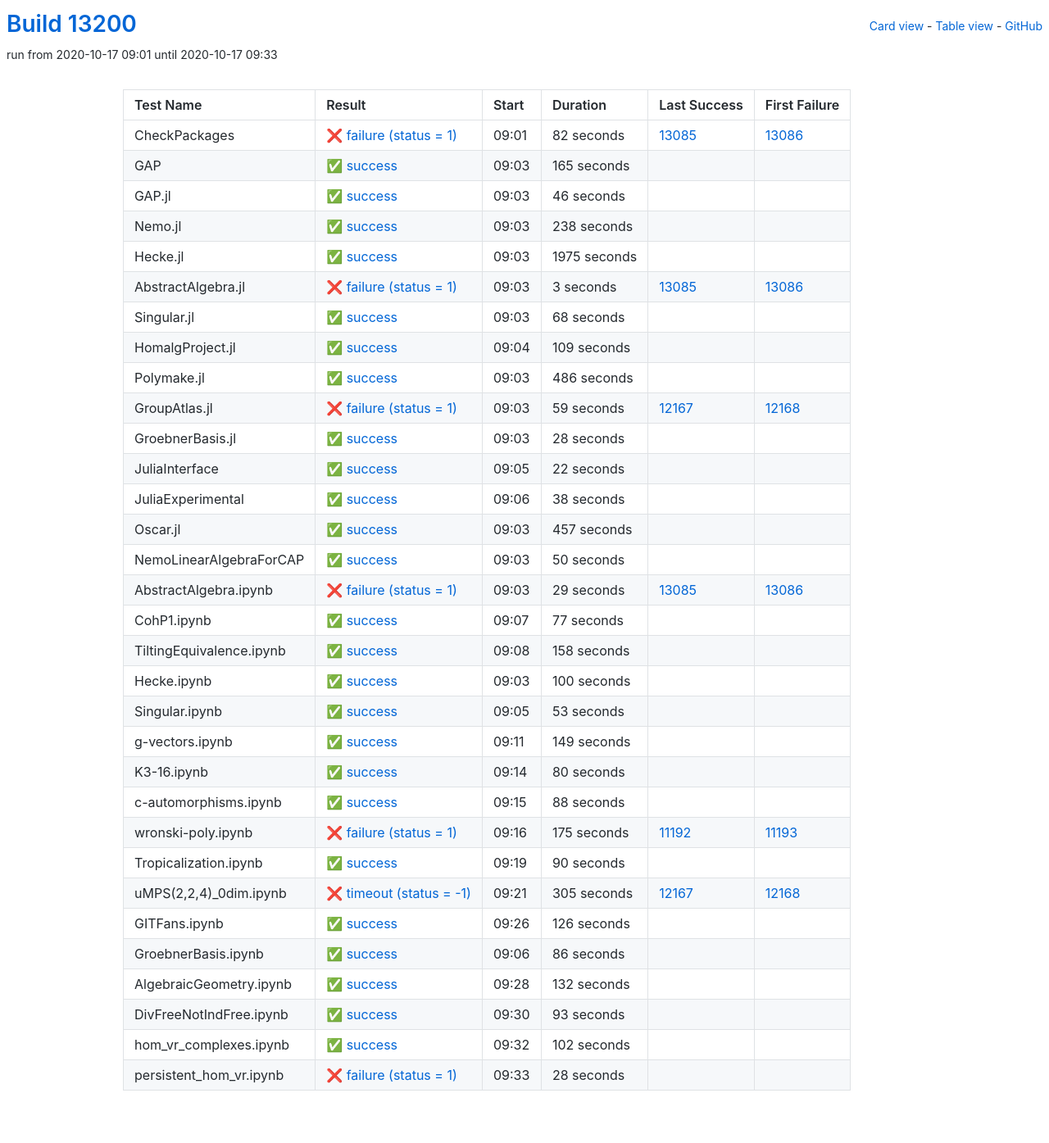
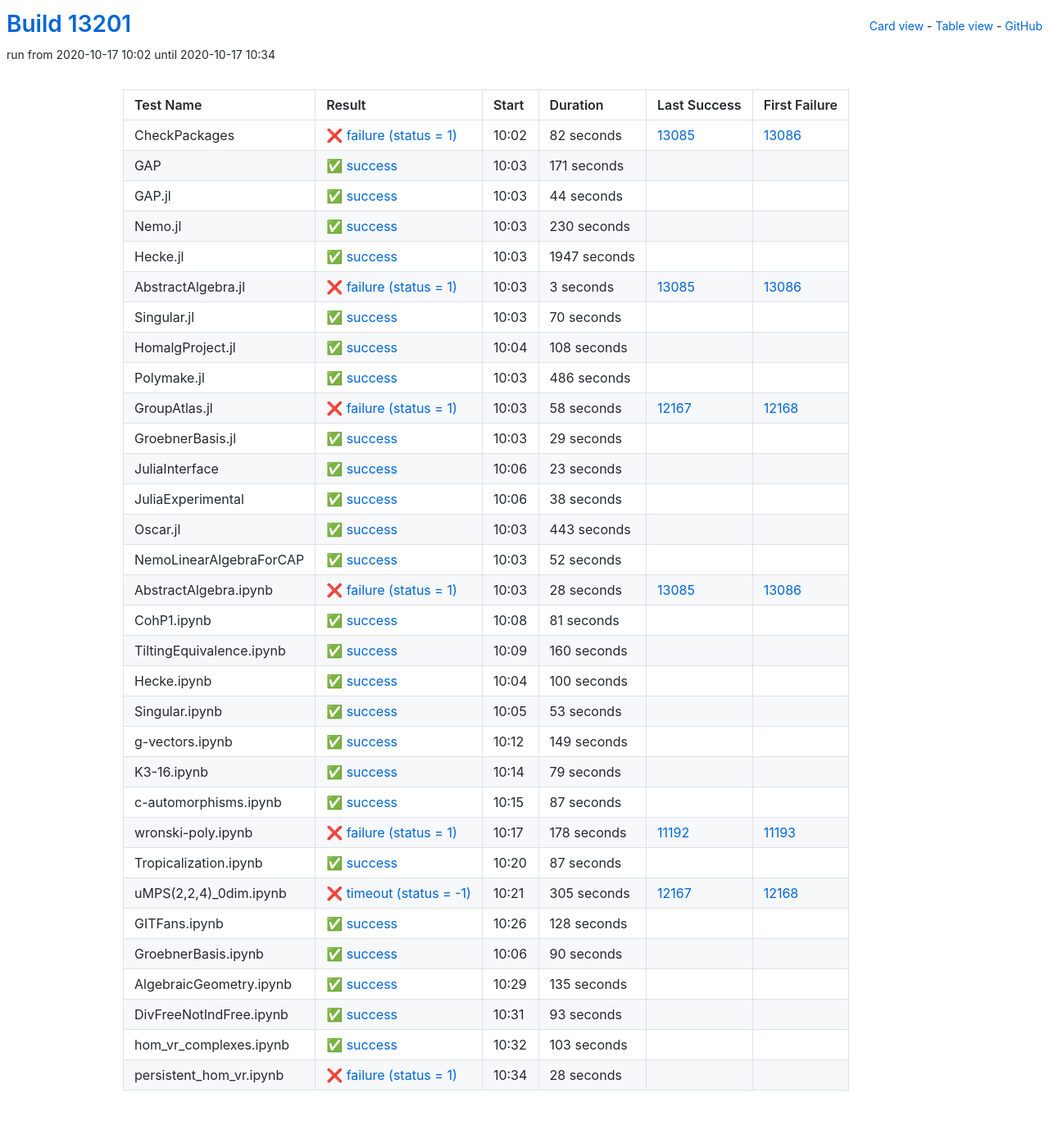
Before and after one commit to oscar-system/oscar-ci-status, a Jekyll site: the page built from table.html, in a window 1280 px wide. Shown: the whole page at 82% size. Built offline with Jekyll 4.4.1, drawn with Linux system fonts in a browser that asks for light colours.

Commit message:
Build #13201

```diff
--- a/_data/ci.yml
+++ b/_data/ci.yml
@@ -1,6 +1,6 @@
 ---
-build: 13200
-build_url: https://oscarci.mathematik.uni-kl.de/job/oscar/13200/
+build: 13201
+build_url: https://oscarci.mathematik.uni-kl.de/job/oscar/13201/
 job: oscar
 organization: oscar-system
 repo: oscar-ci-status
@@ -8,8 +8,8 @@ repourl: https://github.com/oscar-system/oscar-ci-status
 tests:
 - name: CheckPackages
   id: checkpackages
-  log: https://oscarci.mathematik.uni-kl.de/job/oscar/13200/artifact/logs/build-13200/CheckPackages.log
-  start: 2020-10-17 09:01
+  log: https://oscarci.mathematik.uni-kl.de/job/oscar/13201/artifact/logs/build-13201/CheckPackages.log
+  start: 2020-10-17 10:02
   success: false
   exitcode: 1
   status: failure
@@ -20,56 +20,56 @@ tests:
   first_failure_url: https://oscarci.mathematik.uni-kl.de/job/oscar/13086/
 - name: GAP
   id: gap
-  log: https://oscarci.mathematik.uni-kl.de/job/oscar/13200/artifact/logs/build-13200/GAP.log
-  start: 2020-10-17 09:03
+  log: https://oscarci.mathematik.uni-kl.de/job/oscar/13201/artifact/logs/build-13201/GAP.log
+  start: 2020-10-17 10:03
   success: true
   exitcode: 0
   status: success
-  duration: 165
+  duration: 171
   last_success: false
   last_success_url:
   first_failure: false
   first_failure_url:
 - name: GAP.jl
   id: gap-jl
-  log: https://oscarci.mathematik.uni-kl.de/job/oscar/13200/artifact/logs/build-13200/GAP.jl.log
-  start: 2020-10-17 09:03
+  log: https://oscarci.mathematik.uni-kl.de/job/oscar/13201/artifact/logs/build-13201/GAP.jl.log
+  start: 2020-10-17 10:03
   success: true
   exitcode: 0
   status: success
-  duration: 46
+  duration: 44
   last_success: false
   last_success_url:
   first_failure: false
   first_failure_url:
 - name: Nemo.jl
   id: nemo-jl
-  log: https://oscarci.mathematik.uni-kl.de/job/oscar/13200/artifact/logs/build-13200/Nemo.jl.log
-  start: 2020-10-17 09:03
+  log: https://oscarci.mathematik.uni-kl.de/job/oscar/13201/artifact/logs/build-13201/Nemo.jl.log
+  start: 2020-10-17 10:03
   success: true
   exitcode: 0
   status: success
-  duration: 238
+  duration: 230
   last_success: false
   last_success_url:
   first_failure: false
   first_failure_url:
 - name: Hecke.jl
   id: hecke-jl
-  log: https://oscarci.mathematik.uni-kl.de/job/oscar/13200/artifact/logs/build-13200/Hecke.jl.log
-  start: 2020-10-17 09:03
+  log: https://oscarci.mathematik.uni-kl.de/job/oscar/13201/artifact/logs/build-13201/Hecke.jl.log
+  start: 2020-10-17 10:03
   success: true
   exitcode: 0
   status: success
-  duration: 1975
+  duration: 1947
   last_success: false
   last_success_url:
   first_failure: false
   first_failure_url:
 - name: AbstractAlgebra.jl
   id: abstractalgebra-jl
-  log: https://oscarci.mathematik.uni-kl.de/job/oscar/13200/artifact/logs/build-13200/AbstractAlgebra.jl.log
-  start: 2020-10-17 09:03
+  log: https://oscarci.mathematik.uni-kl.de/job/oscar/13201/artifact/logs/build-13201/AbstractAlgebra.jl.log
+  start: 2020-10-17 10:03
   success: false
   exitcode: 1
   status: failure
@@ -80,32 +80,32 @@ tests:
   first_failure_url: https://oscarci.mathematik.uni-kl.de/job/oscar/13086/
 - name: Singular.jl
   id: singular-jl
-  log: https://oscarci.mathematik.uni-kl.de/job/oscar/13200/artifact/logs/build-13200/Singular.jl.log
-  start: 2020-10-17 09:03
+  log: https://oscarci.mathematik.uni-kl.de/job/oscar/13201/artifact/logs/build-13201/Singular.jl.log
+  start: 2020-10-17 10:03
   success: true
   exitcode: 0
   status: success
-  duration: 68
+  duration: 70
   last_success: false
   last_success_url:
   first_failure: false
   first_failure_url:
 - name: HomalgProject.jl
   id: homalgproject-jl
-  log: https://oscarci.mathematik.uni-kl.de/job/oscar/13200/artifact/logs/build-13200/HomalgProject.jl.log
-  start: 2020-10-17 09:04
+  log: https://oscarci.mathematik.uni-kl.de/job/oscar/13201/artifact/logs/build-13201/HomalgProject.jl.log
+  start: 2020-10-17 10:04
   success: true
   exitcode: 0
   status: success
-  duration: 109
+  duration: 108
   last_success: false
   last_success_url:
   first_failure: false
   first_failure_url:
 - name: Polymake.jl
   id: polymake-jl
-  log: https://oscarci.mathematik.uni-kl.de/job/oscar/13200/artifact/logs/build-13200/Polymake.jl.log
-  start: 2020-10-17 09:03
+  log: https://oscarci.mathematik.uni-kl.de/job/oscar/13201/artifact/logs/build-13201/Polymake.jl.log
+  start: 2020-10-17 10:03
   success: true
   exitcode: 0
   status: success
@@ -116,44 +116,44 @@ tests:
   first_failure_url:
 - name: GroupAtlas.jl
   id: groupatlas-jl
-  log: https://oscarci.mathematik.uni-kl.de/job/oscar/13200/artifact/logs/build-13200/GroupAtlas.jl.log
-  start: 2020-10-17 09:03
+  log: https://oscarci.mathematik.uni-kl.de/job/oscar/13201/artifact/logs/build-13201/GroupAtlas.jl.log
+  start: 2020-10-17 10:03
   success: false
   exitcode: 1
   status: failure
-  duration: 59
+  duration: 58
   last_success: 12167
   last_success_url: https://oscarci.mathematik.uni-kl.de/job/oscar/12167/
   first_failure: 12168
   first_failure_url: https://oscarci.mathematik.uni-kl.de/job/oscar/12168/
 - name: GroebnerBasis.jl
   id: groebnerbasis-jl
-  log: https://oscarci.mathematik.uni-kl.de/job/oscar/13200/artifact/logs/build-13200/GroebnerBasis.jl.log
-  start: 2020-10-17 09:03
+  log: https://oscarci.mathematik.uni-kl.de/job/oscar/13201/artifact/logs/build-13201/GroebnerBasis.jl.log
+  start: 2020-10-17 10:03
   success: true
   exitcode: 0
   status: success
-  duration: 28
+  duration: 29
   last_success: false
   last_success_url:
   first_failure: false
   first_failure_url:
 - name: JuliaInterface
   id: juliainterface
-  log: https://oscarci.mathematik.uni-kl.de/job/oscar/13200/artifact/logs/build-13200/JuliaInterface.log
-  start: 2020-10-17 09:05
+  log: https://oscarci.mathematik.uni-kl.de/job/oscar/13201/artifact/logs/build-13201/JuliaInterface.log
+  start: 2020-10-17 10:06
   success: true
   exitcode: 0
   status: success
-  duration: 22
+  duration: 23
   last_success: false
   last_success_url:
   first_failure: false
   first_failure_url:
 - name: JuliaExperimental
   id: juliaexperimental
-  log: https://oscarci.mathematik.uni-kl.de/job/oscar/13200/artifact/logs/build-13200/JuliaExperimental.log
-  start: 2020-10-17 09:06
+  log: https://oscarci.mathematik.uni-kl.de/job/oscar/13201/artifact/logs/build-13201/JuliaExperimental.log
+  start: 2020-10-17 10:06
   success: true
   exitcode: 0
   status: success
@@ -164,68 +164,68 @@ tests:
   first_failure_url:
 - name: Oscar.jl
   id: oscar-jl
-  log: https://oscarci.mathematik.uni-kl.de/job/oscar/13200/artifact/logs/build-13200/Oscar.jl.log
-  start: 2020-10-17 09:03
+  log: https://oscarci.mathematik.uni-kl.de/job/oscar/13201/artifact/logs/build-13201/Oscar.jl.log
+  start: 2020-10-17 10:03
   success: true
   exitcode: 0
   status: success
-  duration: 457
+  duration: 443
   last_success: false
   last_success_url:
   first_failure: false
   first_failure_url:
 - name: NemoLinearAlgebraForCAP
   id: nemolinearalgebraforcap
-  log: https://oscarci.mathematik.uni-kl.de/job/oscar/13200/artifact/logs/build-13200/NemoLinearAlgebraForCAP.log
-  start: 2020-10-17 09:03
+  log: https://oscarci.mathematik.uni-kl.de/job/oscar/13201/artifact/logs/build-13201/NemoLinearAlgebraForCAP.log
+  start: 2020-10-17 10:03
   success: true
   exitcode: 0
   status: success
-  duration: 50
+  duration: 52
   last_success: false
   last_success_url:
   first_failure: false
   first_failure_url:
 - name: AbstractAlgebra.ipynb
   id: abstractalgebra-ipynb
-  log: https://oscarci.mathematik.uni-kl.de/job/oscar/13200/artifact/logs/build-13200/AbstractAlgebra.ipynb.log
-  start: 2020-10-17 09:03
+  log: https://oscarci.mathematik.uni-kl.de/job/oscar/13201/artifact/logs/build-13201/AbstractAlgebra.ipynb.log
+  start: 2020-10-17 10:03
   success: false
   exitcode: 1
   status: failure
-  duration: 29
+  duration: 28
   last_success: 13085
   last_success_url: https://oscarci.mathematik.uni-kl.de/job/oscar/13085/
   first_failure: 13086
   first_failure_url: https://oscarci.mathematik.uni-kl.de/job/oscar/13086/
 - name: CohP1.ipynb
   id: cohp1-ipynb
-  log: https://oscarci.mathematik.uni-kl.de/job/oscar/13200/artifact/logs/build-13200/CohP1.ipynb.log
-  start: 2020-10-17 09:07
+  log: https://oscarci.mathematik.uni-kl.de/job/oscar/13201/artifact/logs/build-13201/CohP1.ipynb.log
+  start: 2020-10-17 10:08
   success: true
   exitcode: 0
   status: success
-  duration: 77
+  duration: 81
   last_success: false
   last_success_url:
   first_failure: false
   first_failure_url:
 - name: TiltingEquivalence.ipynb
   id: tiltingequivalence-ipynb
-  log: https://oscarci.mathematik.uni-kl.de/job/oscar/13200/artifact/logs/build-13200/TiltingEquivalence.ipynb.log
-  start: 2020-10-17 09:08
+  log: https://oscarci.mathematik.uni-kl.de/job/oscar/13201/artifact/logs/build-13201/TiltingEquivalence.ipynb.log
+  start: 2020-10-17 10:09
   success: true
   exitcode: 0
   status: success
-  duration: 158
+  duration: 160
   last_success: false
   last_success_url:
   first_failure: false
   first_failure_url:
 - name: Hecke.ipynb
   id: hecke-ipynb
-  log: https://oscarci.mathematik.uni-kl.de/job/oscar/13200/artifact/logs/build-13200/Hecke.ipynb.log
-  start: 2020-10-17 09:03
+  log: https://oscarci.mathematik.uni-kl.de/job/oscar/13201/artifact/logs/build-13201/Hecke.ipynb.log
+  start: 2020-10-17 10:04
   success: true
   exitcode: 0
   status: success
@@ -236,8 +236,8 @@ tests:
   first_failure_url:
 - name: Singular.ipynb
   id: singular-ipynb
-  log: https://oscarci.mathematik.uni-kl.de/job/oscar/13200/artifact/logs/build-13200/Singular.ipynb.log
-  start: 2020-10-17 09:05
+  log: https://oscarci.mathematik.uni-kl.de/job/oscar/13201/artifact/logs/build-13201/Singular.ipynb.log
+  start: 2020-10-17 10:05
   success: true
   exitcode: 0
   status: success
@@ -248,8 +248,8 @@ tests:
   first_failure_url:
 - name: g-vectors.ipynb
   id: g-vectors-ipynb
-  log: https://oscarci.mathematik.uni-kl.de/job/oscar/13200/artifact/logs/build-13200/g-vectors.ipynb.log
-  start: 2020-10-17 09:11
+  log: https://oscarci.mathematik.uni-kl.de/job/oscar/13201/artifact/logs/build-13201/g-vectors.ipynb.log
+  start: 2020-10-17 10:12
   success: true
   exitcode: 0
   status: success
@@ -260,56 +260,56 @@ tests:
   first_failure_url:
 - name: K3-16.ipynb
   id: k3-16-ipynb
-  log: https://oscarci.mathematik.uni-kl.de/job/oscar/13200/artifact/logs/build-13200/K3-16.ipynb.log
-  start: 2020-10-17 09:14
+  log: https://oscarci.mathematik.uni-kl.de/job/oscar/13201/artifact/logs/build-13201/K3-16.ipynb.log
+  start: 2020-10-17 10:14
   success: true
   exitcode: 0
   status: success
-  duration: 80
+  duration: 79
   last_success: false
   last_success_url:
   first_failure: false
   first_failure_url:
 - name: c-automorphisms.ipynb
   id: c-automorphisms-ipynb
-  log: https://oscarci.mathematik.uni-kl.de/job/oscar/13200/artifact/logs/build-13200/c-automorphisms.ipynb.log
-  start: 2020-10-17 09:15
+  log: https://oscarci.mathematik.uni-kl.de/job/oscar/13201/artifact/logs/build-13201/c-automorphisms.ipynb.log
+  start: 2020-10-17 10:15
   success: true
   exitcode: 0
   status: success
-  duration: 88
+  duration: 87
   last_success: false
   last_success_url:
   first_failure: false
   first_failure_url:
 - name: wronski-poly.ipynb
   id: wronski-poly-ipynb
-  log: https://oscarci.mathematik.uni-kl.de/job/oscar/13200/artifact/logs/build-13200/wronski-poly.ipynb.log
-  start: 2020-10-17 09:16
+  log: https://oscarci.mathematik.uni-kl.de/job/oscar/13201/artifact/logs/build-13201/wronski-poly.ipynb.log
+  start: 2020-10-17 10:17
   success: false
   exitcode: 1
   status: failure
-  duration: 175
+  duration: 178
   last_success: 11192
   last_success_url: https://oscarci.mathematik.uni-kl.de/job/oscar/11192/
   first_failure: 11193
   first_failure_url: https://oscarci.mathematik.uni-kl.de/job/oscar/11193/
 - name: Tropicalization.ipynb
   id: tropicalization-ipynb
-  log: https://oscarci.mathematik.uni-kl.de/job/oscar/13200/artifact/logs/build-13200/Tropicalization.ipynb.log
-  start: 2020-10-17 09:19
+  log: https://oscarci.mathematik.uni-kl.de/job/oscar/13201/artifact/logs/build-13201/Tropicalization.ipynb.log
+  start: 2020-10-17 10:20
   success: true
   exitcode: 0
   status: success
-  duration: 90
+  duration: 87
   last_success: false
   last_success_url:
   first_failure: false
   first_failure_url:
 - name: uMPS(2,2,4)_0dim.ipynb
   id: umps-2-2-4-0dim-ipynb
-  log: https://oscarci.mathematik.uni-kl.de/job/oscar/13200/artifact/logs/build-13200/uMPS-2-2-4-_0dim.ipynb.log
-  start: 2020-10-17 09:21
+  log: https://oscarci.mathematik.uni-kl.de/job/oscar/13201/artifact/logs/build-13201/uMPS-2-2-4-_0dim.ipynb.log
+  start: 2020-10-17 10:21
   success: false
   exitcode: -1
   status: timeout
@@ -320,44 +320,44 @@ tests:
   first_failure_url: https://oscarci.mathematik.uni-kl.de/job/oscar/12168/
 - name: GITFans.ipynb
   id: gitfans-ipynb
-  log: https://oscarci.mathematik.uni-kl.de/job/oscar/13200/artifact/logs/build-13200/GITFans.ipynb.log
-  start: 2020-10-17 09:26
+  log: https://oscarci.mathematik.uni-kl.de/job/oscar/13201/artifact/logs/build-13201/GITFans.ipynb.log
+  start: 2020-10-17 10:26
   success: true
   exitcode: 0
   status: success
-  duration: 126
+  duration: 128
   last_success: false
   last_success_url:
   first_failure: false
   first_failure_url:
 - name: GroebnerBasis.ipynb
   id: groebnerbasis-ipynb
-  log: https://oscarci.mathematik.uni-kl.de/job/oscar/13200/artifact/logs/build-13200/GroebnerBasis.ipynb.log
-  start: 2020-10-17 09:06
+  log: https://oscarci.mathematik.uni-kl.de/job/oscar/13201/artifact/logs/build-13201/GroebnerBasis.ipynb.log
+  start: 2020-10-17 10:06
   success: true
   exitcode: 0
   status: success
-  duration: 86
+  duration: 90
   last_success: false
   last_success_url:
   first_failure: false
   first_failure_url:
 - name: AlgebraicGeometry.ipynb
   id: algebraicgeometry-ipynb
-  log: https://oscarci.mathematik.uni-kl.de/job/oscar/13200/artifact/logs/build-13200/AlgebraicGeometry.ipynb.log
-  start: 2020-10-17 09:28
+  log: https://oscarci.mathematik.uni-kl.de/job/oscar/13201/artifact/logs/build-13201/AlgebraicGeometry.ipynb.log
+  start: 2020-10-17 10:29
   success: true
   exitcode: 0
   status: success
-  duration: 132
+  duration: 135
   last_success: false
   last_success_url:
   first_failure: false
   first_failure_url:
 - name: DivFreeNotIndFree.ipynb
   id: divfreenotindfree-ipynb
-  log: https://oscarci.mathematik.uni-kl.de/job/oscar/13200/artifact/logs/build-13200/DivFreeNotIndFree.ipynb.log
-  start: 2020-10-17 09:30
+  log: https://oscarci.mathematik.uni-kl.de/job/oscar/13201/artifact/logs/build-13201/DivFreeNotIndFree.ipynb.log
+  start: 2020-10-17 10:31
   success: true
   exitcode: 0
   status: success
@@ -368,20 +368,20 @@ tests:
   first_failure_url:
 - name: hom_vr_complexes.ipynb
   id: hom-vr-complexes-ipynb
-  log: https://oscarci.mathematik.uni-kl.de/job/oscar/13200/artifact/logs/build-13200/hom_vr_complexes.ipynb.log
-  start: 2020-10-17 09:32
+  log: https://oscarci.mathematik.uni-kl.de/job/oscar/13201/artifact/logs/build-13201/hom_vr_complexes.ipynb.log
+  start: 2020-10-17 10:32
   success: true
   exitcode: 0
   status: success
-  duration: 102
+  duration: 103
   last_success: false
   last_success_url:
   first_failure: false
   first_failure_url:
 - name: persistent_hom_vr.ipynb
   id: persistent-hom-vr-ipynb
-  log: https://oscarci.mathematik.uni-kl.de/job/oscar/13200/artifact/logs/build-13200/persistent_hom_vr.ipynb.log
-  start: 2020-10-17 09:33
+  log: https://oscarci.mathematik.uni-kl.de/job/oscar/13201/artifact/logs/build-13201/persistent_hom_vr.ipynb.log
+  start: 2020-10-17 10:34
   success: false
   exitcode: 1
   status: failure
```
Also changed, not shown: README.md.
